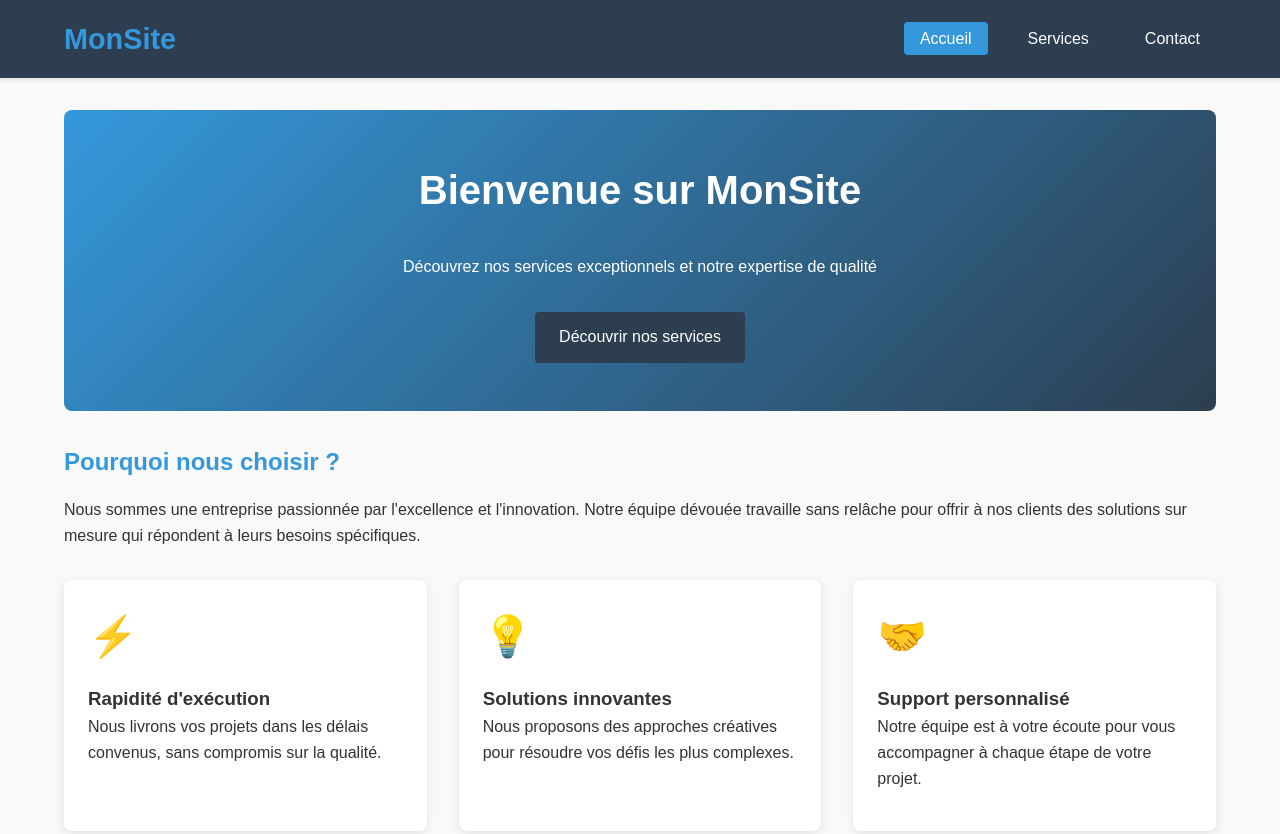
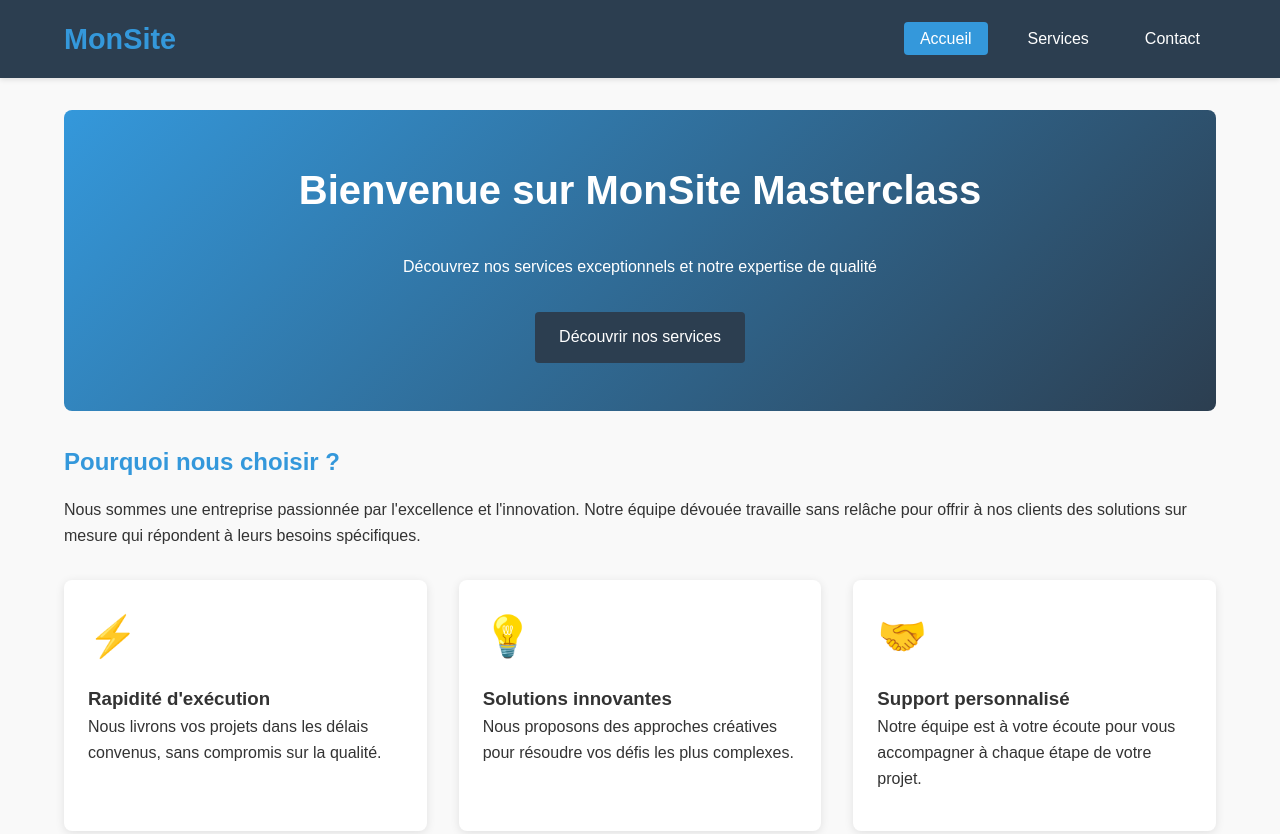
Before and after one commit to mhdsalim17/ccdevops, a plain HTML site: page index.html in a window 1280 px wide. Shown: the top 834 px of the page. Drawn offline with Linux system fonts and the light colour scheme.

Commit message:
Update index.html

```diff
--- a/index.html
+++ b/index.html
@@ -276,7 +276,7 @@
         <!-- Page Accueil -->
         <section id="accueil" class="page active">
             <div class="hero">
-                <h1>Bienvenue sur MonSite</h1>
+                <h1>Bienvenue sur MonSite Masterclass</h1>
                 <p>Découvrez nos services exceptionnels et notre expertise de qualité</p>
                 <a href="#" class="btn" data-page="services">Découvrir nos services</a>
             </div>
```
